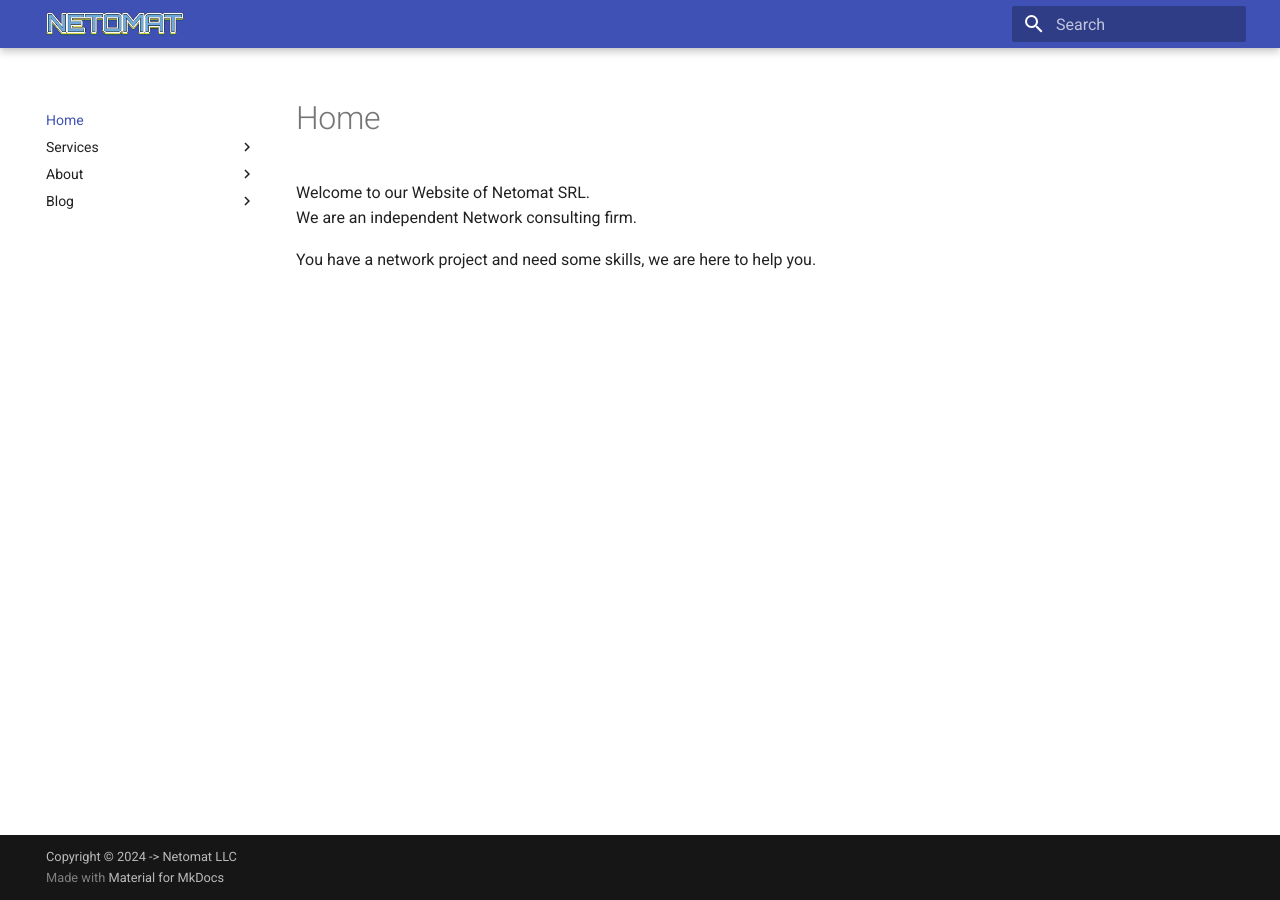
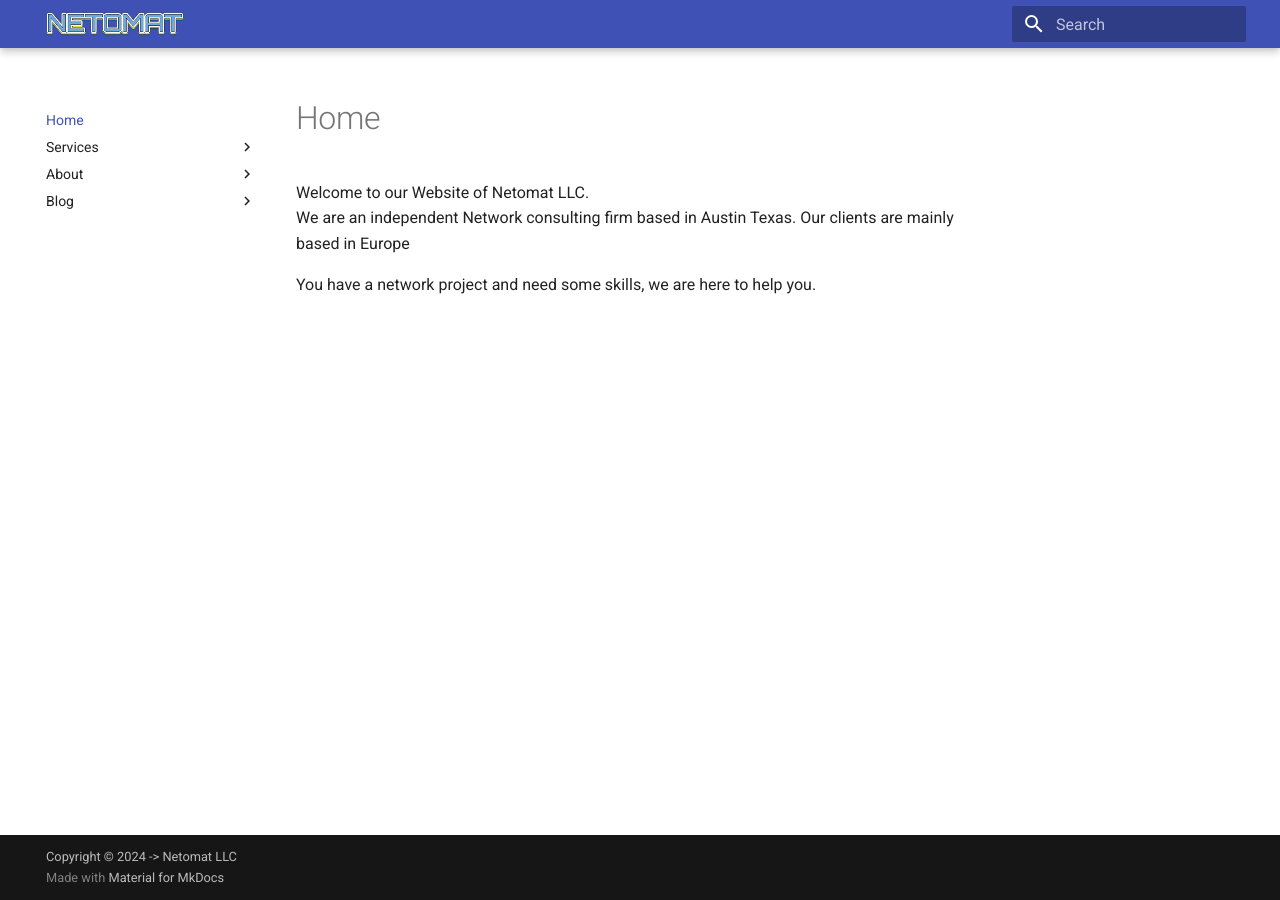
Before and after one commit to netomat/website, an MkDocs documentation site: the page built from docs/index.md, in a window 1280 px wide. Built offline with MkDocs 1.6.1 and Material for MkDocs 9.7.7, drawn with Linux system fonts in a browser that asks for light colours.

Commit message:
upate to index and add blog

```diff
--- a/docs/index.md
+++ b/docs/index.md
@@ -1,7 +1,8 @@
 # Home
 
-Welcome to our Website of Netomat SRL.
-We are an independent Network consulting firm.
+Welcome to our Website of Netomat LLC.
+We are an independent Network consulting firm based in Austin Texas.
+Our clients are mainly based in Europe
 
 You have a network project and need some skills,
 we are here to help you.
--- a/mkdocs.yml
+++ b/mkdocs.yml
@@ -10,7 +10,6 @@ theme:
 
 nav:
   - Home: index.md
-  # - Blog: https://blog.netomat.io
   - Services:
       - Overview: services/index.md
       - Architecture & Design: services/architecture_design.md
```
Also changed, not shown: docs/about/imprint.md (+3 -3 lines).
